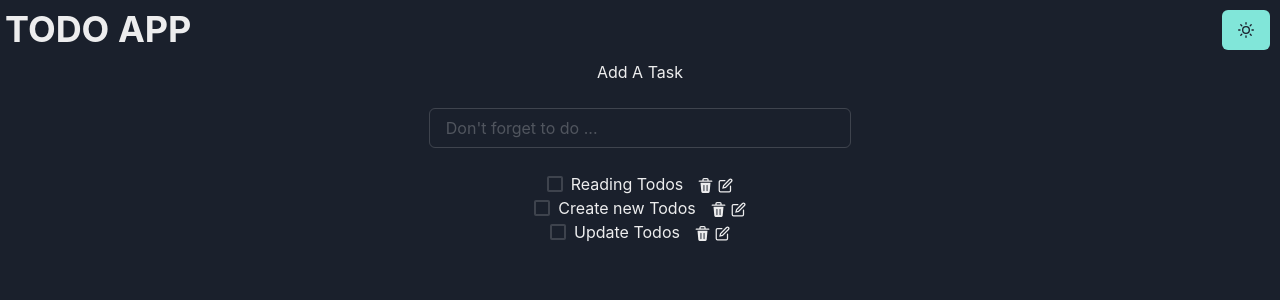
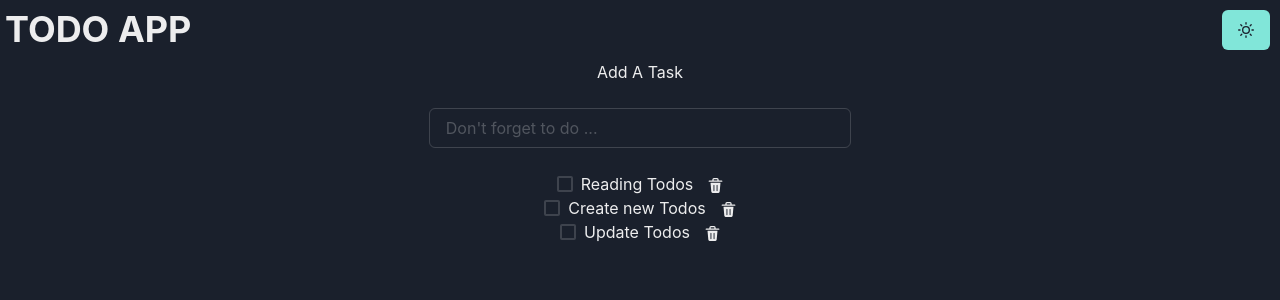
Before and after one commit to emrecanberktas/react-todo-list, a React (Create React App) app: page / in a window 1280 px wide. Shown: the top 300 px of the page. Built offline with nearby package versions, Linux system fonts and the light colour scheme.

Commit message:
unnecessary codes cleaned

```diff
--- a/src/App.js
+++ b/src/App.js
@@ -19,6 +19,8 @@ function App() {
     { id: uuidv4(), text: "Create new Todos", isCompleted: false },
     { id: uuidv4(), text: "Update Todos", isCompleted: false },
   ]);
+  const [todoEditing, setTodoEditing] = useState(null);
+  const [editingText, setEditingText] = useState("");
 
   console.log(todos);
 
@@ -50,10 +52,7 @@ function App() {
 
   // Update Todo
   const updateTodo = (id, text) => {
-    const newTodos = [...todos];
-    const index = newTodos.findIndex((todo) => todo.id === id);
-    newTodos[index].text = text;
-    setTodos(newTodos);
+    setTodos((prev) => prev.map((item) => (item.id === id ? text : item)));
   };
 
   // Adding new todos to do list
@@ -79,14 +78,7 @@ function App() {
       <br></br>
       <Flex alignItems="center" justifyContent="center" flexDirection="column">
         <Box w="33%">
-          <TodoForm
-            addTodo={addTodo}
-            style={{
-              display: "flex",
-              alignItems: "center",
-              justifyContent: "center",
-            }}
-          />
+          <TodoForm addTodo={addTodo} />
         </Box>
         <br></br>
         {todos.map((todo, index) => (
--- a/src/components/Todo.js
+++ b/src/components/Todo.js
@@ -11,9 +11,11 @@ import {
   Button,
   Portal,
   Text,
+  Input,
 } from "@chakra-ui/react";
 function Todo({ todo, index, completeTodo, removeTodo, updateTodo }) {
   const initRef = React.useRef();
+
   return (
     <div>
       <Checkbox
@@ -27,17 +29,17 @@ function Todo({ todo, index, completeTodo, removeTodo, updateTodo }) {
         placement="right-end"
         initialFocusRef={initRef}
       >
-        {({ isOpen, onClose }) => (
+        {({ onClose }) => (
           <>
             <PopoverTrigger>
               <DeleteIcon w="15px" h="15px" />
             </PopoverTrigger>
             <Portal>
               <PopoverContent>
-                <PopoverHeader>
-                  Do you want to delete
+                <PopoverHeader>Do you want to delete</PopoverHeader>
+                <PopoverBody>
                   <Text as="samp"> {todo.text}</Text>
-                </PopoverHeader>
+                </PopoverBody>
                 <PopoverCloseButton />
                 <PopoverBody>
                   <Button
@@ -66,15 +68,6 @@ function Todo({ todo, index, completeTodo, removeTodo, updateTodo }) {
           </>
         )}
       </Popover>
-      <EditIcon
-        w="15px"
-        h="15px"
-        marginLeft="5px"
-        onClick={() => {
-          // updateTodo();
-          console.log("tamam da niye ordasın");
-        }}
-      />
     </div>
   );
 }
```
